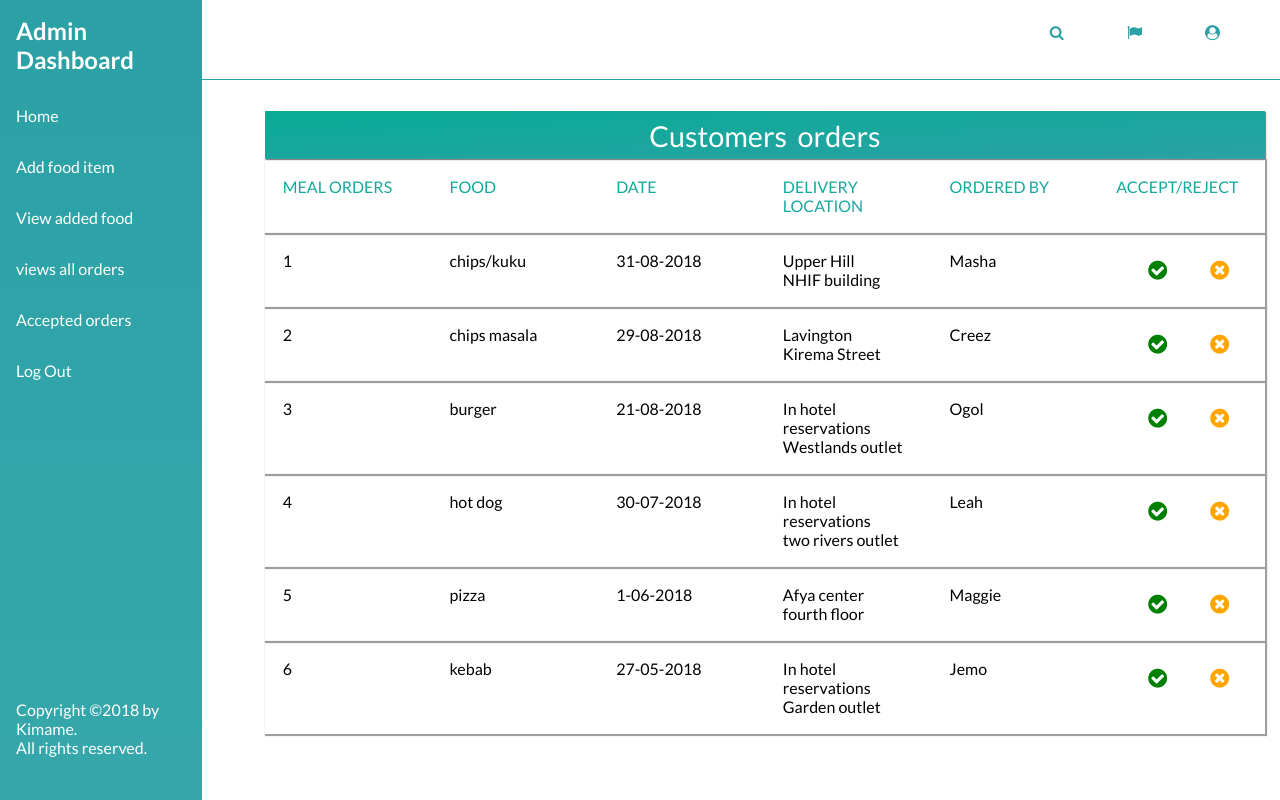
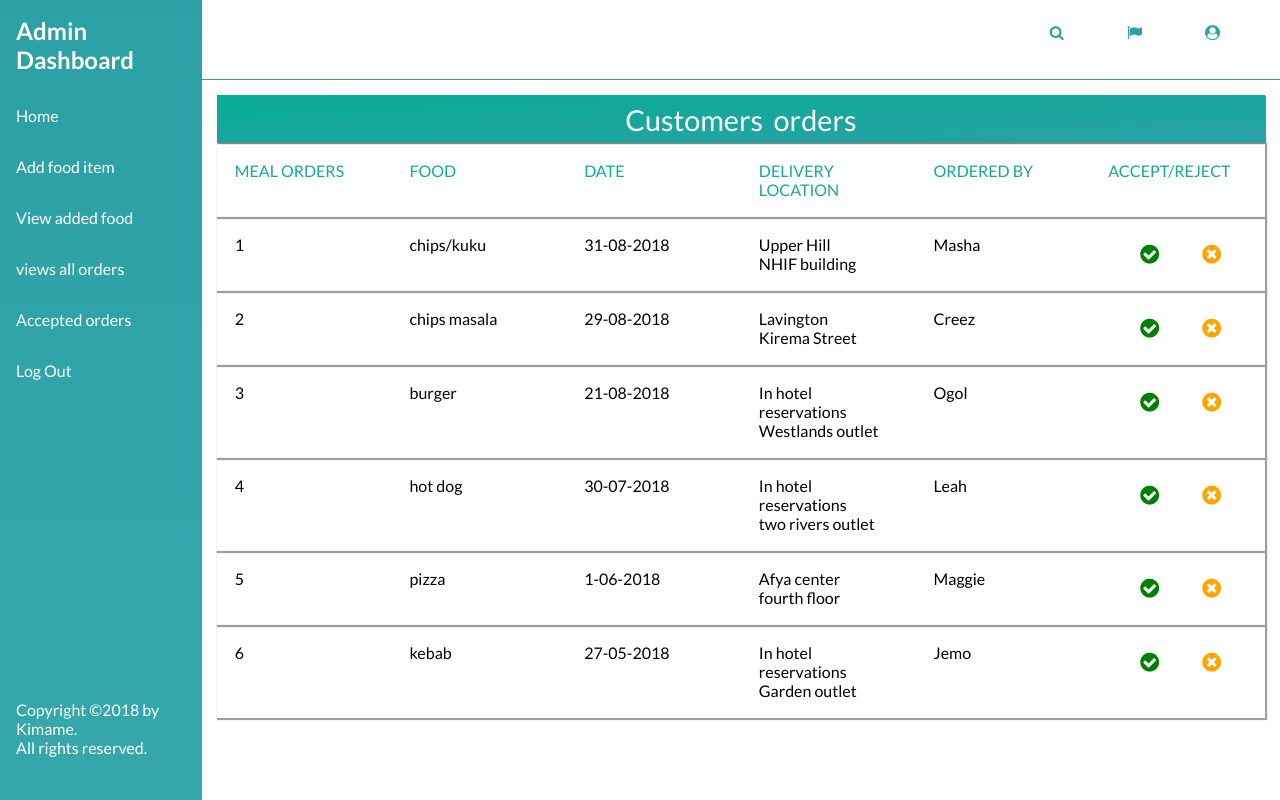
Before and after one commit to davishooly/FastFoodFast, a plain HTML site: page UI/pages/dashboard.html in a window 1280 px wide. Shown: the top 800 px of the page. Drawn offline with Linux system fonts and the light colour scheme.

```diff
--- a/UI/assets/css/history.css
+++ b/UI/assets/css/history.css
@@ -1,5 +1,5 @@
 .history__container {
-    margin: 1rem 0 0 3rem;
+    /* margin: 1rem 0 0 3rem; */
     display: flex;
     flex-direction: column;
 }
```
